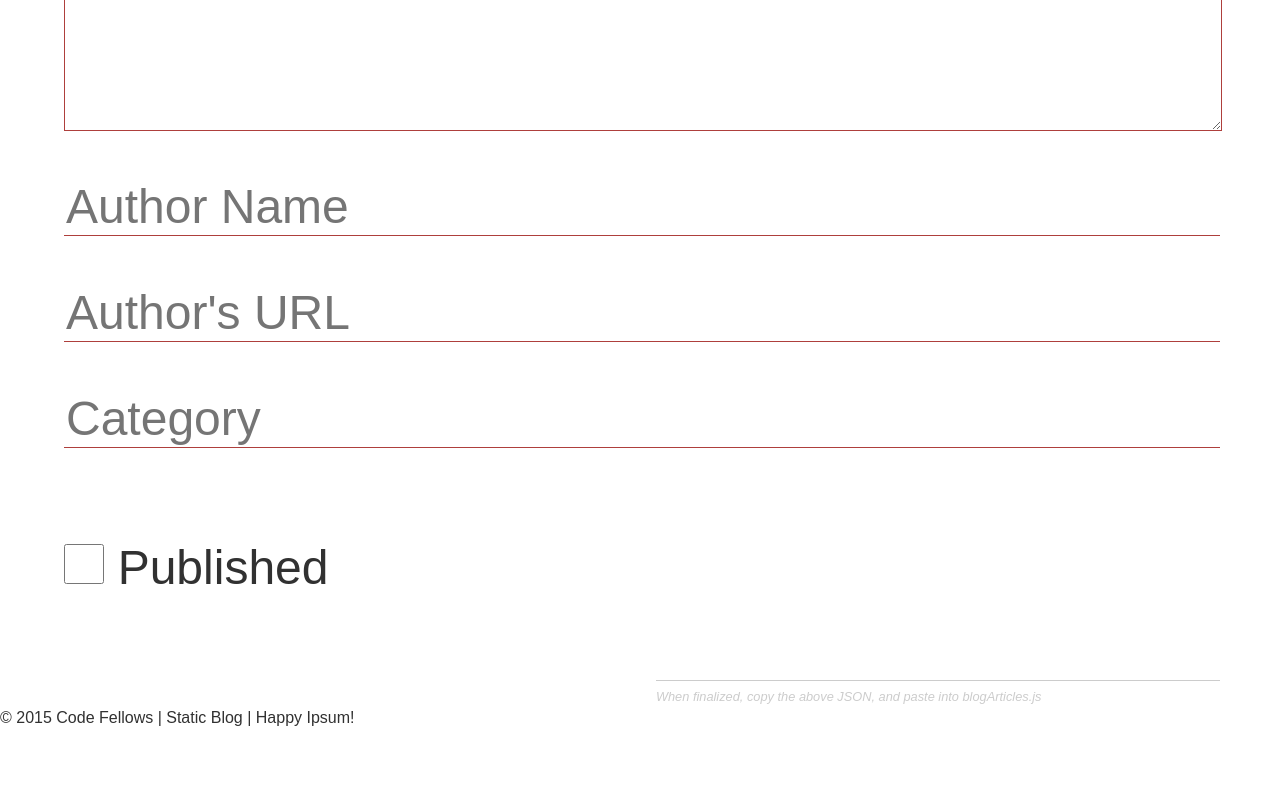
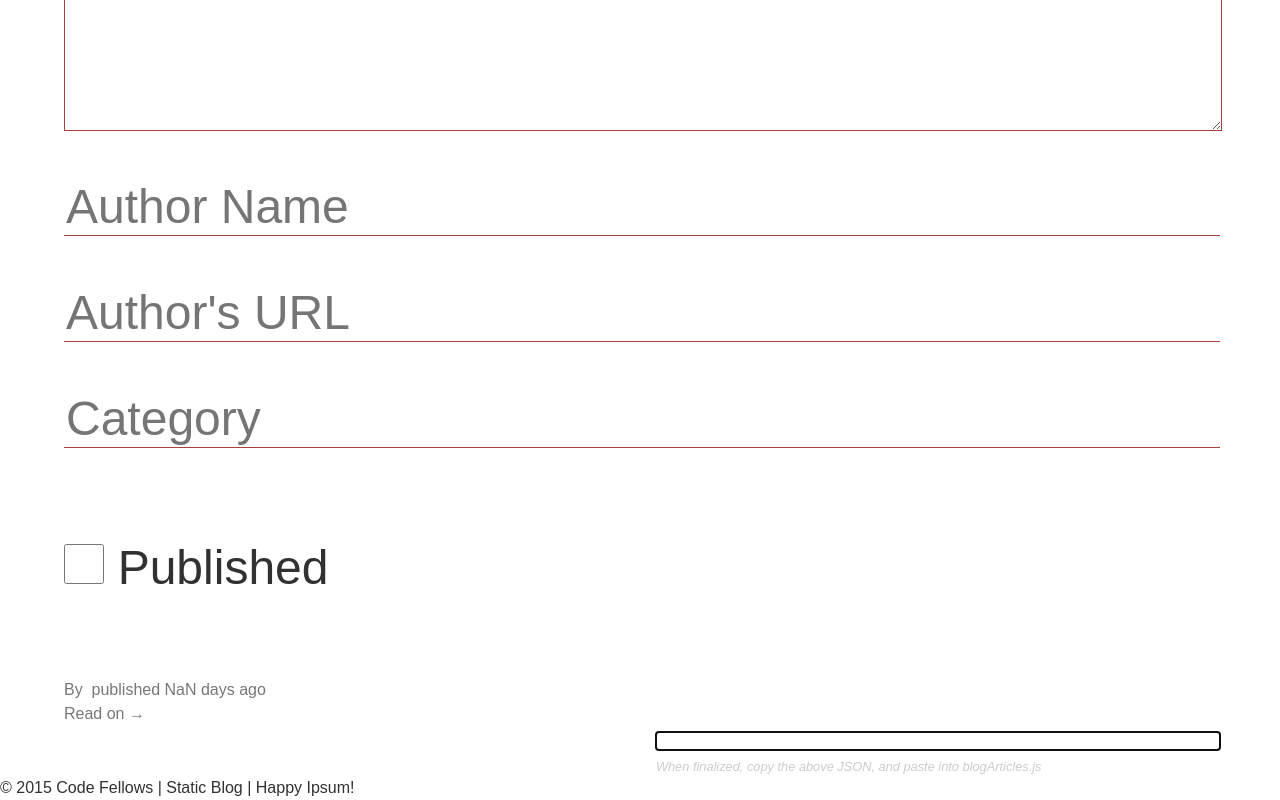
Before and after one commit to lizziegooding/Blog-Code-301, a plain HTML site: page starter-code05/new.html in a window 1280 px wide. Shown: the part 677-1477 px from the top of the page. Before the commit the page ends 1407 px from the top, so only its background shows below. Drawn offline with nearby package versions, Linux system fonts and the light colour scheme; files whose address does not match are found by name.

Commit message:
Having difficulty with ToDos, don't appear to be ordered logically. Stepping away from ToDos and going back to demo code

```diff
--- a/starter-code05/new.html
+++ b/starter-code05/new.html
@@ -10,7 +10,7 @@
     <link rel="stylesheet" href="styles/layout.css">
     <link rel="stylesheet" href="styles/modules.css">
     <link rel="stylesheet" href="vendor/styles/railscasts.css">
-
+    <!-- Handlebars template -->
     <script id="article-template" type="text/x-handlebars-template">
       <article
         class="clearfix"
@@ -39,6 +39,7 @@
       <nav class="main-nav">
         <div class="icon-menu"></div>
         <ul>
+          <!-- Write and Preview buttons -->
           <li class="tab" data-content="write"><a href="#" class="icon-home"> Write</a></li>
           <li class="tab" data-content="articles"><a href="#" class="icon-home"> Preview</a></li>
         </ul>
@@ -67,9 +68,11 @@
           </label>
         </form>
       </section>
-      <section id="articles" class="tab-content">
+      <!-- Preview what markdown article will look like -->
+      <section id="articles-preview" class="tab-content">
 
       </section>
+      <!-- Create an empty form which we'll populate with JSON -->
       <section id="article-export">
         <label id="export-field" for="article-json" class="pull-right">
           <input type="text" readonly id="article-json">
@@ -84,11 +87,10 @@
     <script src="https://ajax.googleapis.com/ajax/libs/jquery/2.1.4/jquery.min.js"></script>
     <script src="https://cdnjs.cloudflare.com/ajax/libs/handlebars.js/4.0.4/handlebars.js"></script>
     <!-- DONE: Include script tags for 3rd party libraries to enable markdown rendering and code syntax highlighting -->
-    <script src="/vendor/scripts/marked.js"></script>
-    <script src="/vendor/scripts/highlight.pack.js"></script>
-
-    <script src="/scripts/article.js"></script>
-    <script src="/scripts/articleView.js"></script>
+    <script src="vendor/scripts/marked.js"></script>
+    <script src="vendor/scripts/highlight.pack.js"></script>
+    <script src="scripts/article.js"></script>
+    <script src="scripts/articleView.js"></script>
     <script>
       // DONE: Initialize page behaviors, and run code:
       articleView.initNewArticlePage();
--- a/starter-code05/scripts/article.js
+++ b/starter-code05/scripts/article.js
@@ -12,7 +12,7 @@ function Article (opts) {
 Article.prototype.toHtml = function() {
   var template = Handlebars.compile($('#article-template').text());
 
-  this.daysAgo = parseInt((new Date() - new Date(this.publishedOn))/60/60/24/1000);
+  this.daysAgo = parseInt((new Date() - new Date(this.publishedOn)) / 60 / 60 / 24 / 1000);
   this.publishStatus = this.publishedOn ? 'published ' + this.daysAgo + ' days ago' : '(draft)';
   this.body = marked(this.body);
 
@@ -26,9 +26,9 @@ if (typeof rawData !== 'undefined') {
 
   rawData.forEach(function(ele) {
     articles.push(new Article(ele));
-  })
+  });
 }
 
 articles.forEach(function(a){
-  $('#articles').append(a.toHtml())
+  $('#articles').append(a.toHtml());
 });
--- a/starter-code05/scripts/articleView.js
+++ b/starter-code05/scripts/articleView.js
@@ -63,28 +63,52 @@ articleView.setTeasers = function() {
 };
 
 articleView.initNewArticlePage = function() {
-  // TODO: Ensure the main .tab-content area is revealed. We might add more tabs later.
-
-  // TODO: The new articles we create will be copy/pasted into our source data file.
-  // Set up this "export" functionality. We can hide it for now, and show it once we
-  // have data to export. Also, let's add focus event to help us select the JSON.
-
+  console.log('initNewArticlePage function ran');
+  // DONE: Ensure the main .tab-content area is revealed. We might add more tabs later.
+  $('.tab-content').show();
+  // TODO: The new articles we create will be copy/pasted into our source data file. Set up this "export" functionality. We can hide it for now, and show it once we have data to export. Also, let's add focus event to help us select the JSON.
+  $('#article-json').focus();
   // TODO: Add an event handler to update the preview and the export field if any inputs change.
+  $('li[data-content="write"]').on('click', articleView.create());
 };
 
 articleView.create = function() {
-  // TODO: Set up a var to hold the new article we are creating.
+  console.log('create function ran');
+  // DONE: Set up a var to hold the new article we are creating.
   // Clear out the #articles element, so we can put in the updated preview
+  var newArticle = {};
+  $('#articles-preview').html('');
 
-  // TODO: Instantiate an article based on what's in the form fields:
+  // DONE: Instantiate an article based on what's in the form fields:
+  newArticle.author = $('#article-author').val();
+  newArticle.authorUrl = $('#article-author-url').val();
+  newArticle.title = $('#article-title').val();
+  newArticle.category = $('#article-category').val();
+  newArticle.publishedOn = $('#article-published').val();
+  newArticle.body = marked($('#article-body').val());
+  // console.log(newArticle);
+  // TODO: Use our interface to the Handblebars template to put this new article into the DOM:
+  myArticle = new Article(newArticle);
+  $('#articles-preview').append(myArticle.toHtml());
+  //Push new article to the articles array defined in blogArticles.js
 
-  // TODO: Use our interface to the Handblebars template to put this new article into the DOM:
+  // rawData.push(newArticle);
 
-  // TODO: Activate the highlighting of any code blocks:
+  // DONE: Activate the highlighting of any code blocks:
+  //Find each <pre><code> tag in the output jQuery element
 
-  // TODO: Export the new article as JSON, so it's ready to copy/paste into blogArticles.js:
+  // $('#articles-preview').find('pre code').each(function(i, block) {
+
+    //Apply highlighting to each block it finds. Returns an object with language, relevance, value (HTML string), and top properties; value HTML string is then rendered in the DOM
+    // hljs.highlightBlock(block); // Syntax-highlight each code block "in place"
+  // });
+  // DONE: Export the new article as JSON, so it's ready to copy/paste into blogArticles.js:
+  // var mObj = {
+  //   'm' : newArticle.body
+  // };
+  //
+  // $('#article-json').val = JSON.stringify(mObj);
 };
-
 
 articleView.initIndexPage = function() {
   articleView.populateFilters();
```
